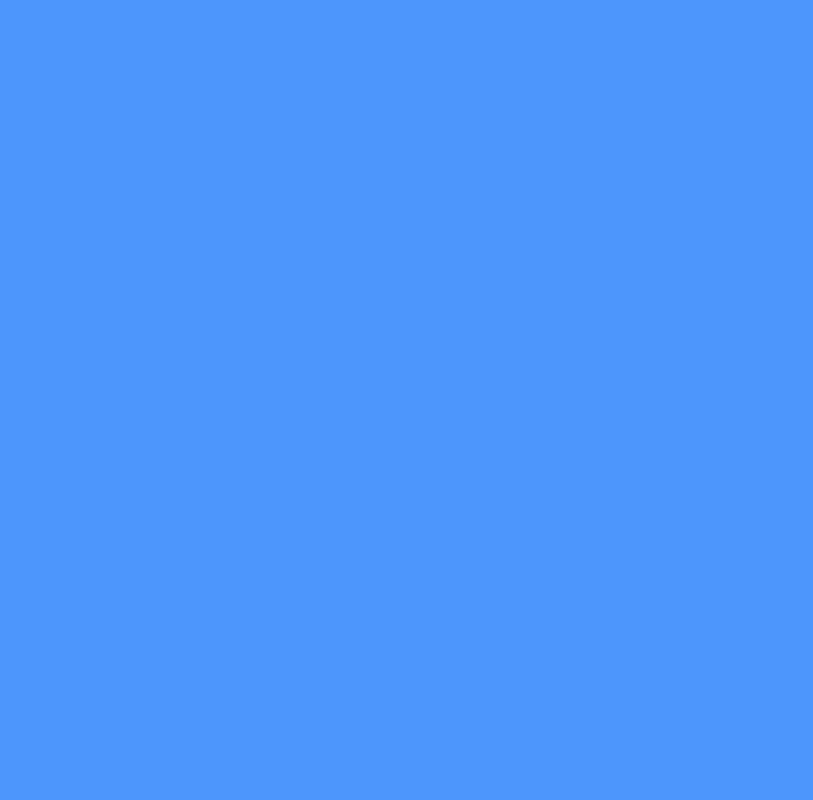
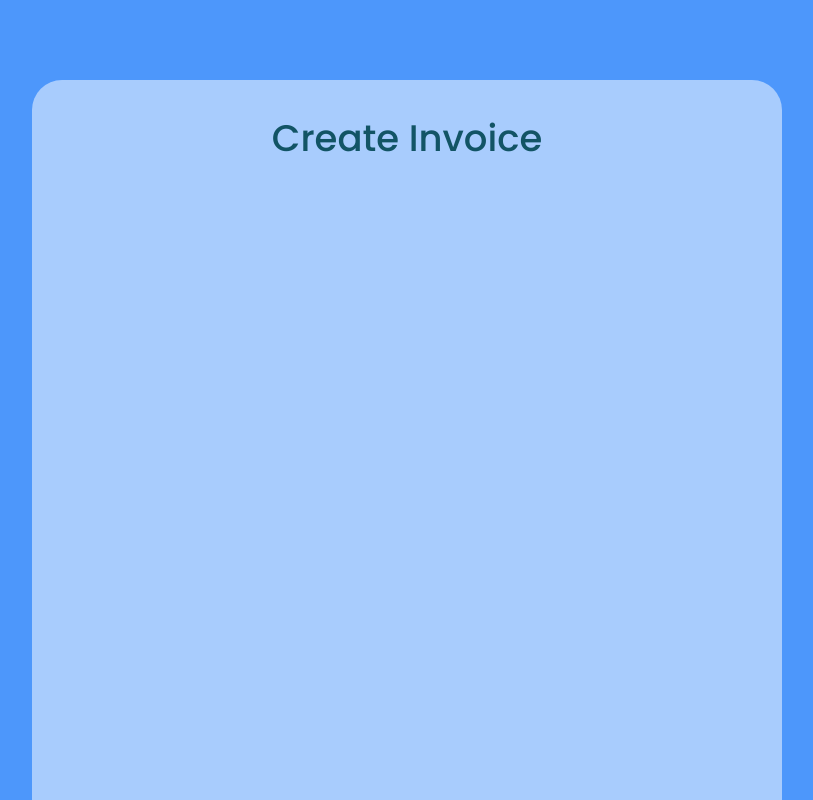
Before and after one commit to Nilaksha00/meditech, a React (Create React App) app: page /create-invoice in a window 1280 px wide. Shown: the top 800 px of the page, without its empty margins (233-1046 px from the left). Built offline with nearby package versions, Linux system fonts and the light colour scheme.

Commit message:
create invoice start implementing

```diff
--- a/package.json
+++ b/package.json
@@ -17,6 +17,7 @@
     "react-router-dom": "^5.2.0",
     "react-scripts": "4.0.3",
     "react-search-field": "^2.0.1",
+    "react-select": "^4.3.1",
     "react-table": "^7.7.0",
     "typeface-poppins": "^1.1.13",
     "web-vitals": "^1.1.2"
--- a/src/App.css
+++ b/src/App.css
@@ -408,3 +408,29 @@ table {
 	border: none;
 	cursor: pointer;
   }
+
+  .invoice-main-container{
+	position: absolute;
+	margin: auto;
+	width: 750px;
+	height: 900px;
+	right: 80px;
+	left: 80px;
+	top: 80px;
+	background: rgba(255, 255, 255, 0.51);
+	border-radius: 30px;
+  }
+
+.create-invoice-title{
+	position: absolute;
+	width: 100%;
+    left: auto;
+    top: 40px;
+	font-family: 'Poppins', sans-serif;
+	font-style: normal;
+	font-weight: 500;
+	font-size: 37px;
+	line-height: 36px;
+	text-align: center;
+	color: #125465;
+}
--- a/src/App.js
+++ b/src/App.js
@@ -5,7 +5,9 @@ import home from "./Components/Home";
 import stock from "./Components/Stock";
 import invoice from "./Components/Invoice";
 import history from "./Components/History";
+import Create_Invoice from "./Components/Create_Invoice";
 import { BrowserRouter as Router, Switch, Route } from "react-router-dom";
+
 
 function App() {
 	return (
@@ -20,6 +22,7 @@ function App() {
 					<Route path='/history' component={history} />
 					<Route path='/leaves' component={MainContainer} />
 					<Route path='/salary' component={MainContainer} />
+					<Route path='/create-invoice' component={Create_Invoice} />
 				</Switch>
 			</div>
 		</Router>
--- /dev/null
+++ b/src/Components/Create_Invoice.js
@@ -0,0 +1,17 @@
+import React, {Component} from "react";
+
+class Create_Invoice extends Component{
+
+    render(){
+        return (
+        <div>
+            <div className="invoice-main-container">
+                <p className="create-invoice-title">Create Invoice</p>
+
+            </div>
+        </div>
+    )}
+}
+
+
+export default Create_Invoice
--- a/src/Components/OrdersList.js
+++ b/src/Components/OrdersList.js
@@ -1,9 +1,71 @@
 
-import React,{useState} from 'react'
+import React, {Component} from 'react'
 import { Link } from "react-router-dom";
-import {orderData} from '../data'
+import axios from 'axios';
 
-function OrdersList() {
+const Order = props =>(
+
+    <tr><div>
+    <Link to="/home" style={{ textDecoration: "none" }}>
+    <td>{props.ord.id}</td>
+    <td> {props.ord.NIC}</td>
+    <>
+        {props.ord.cus_status === "Accepted" && (
+                <td><div className="circle" style={{ backgroundColor: "#92EF00" }}/></td>
+        )}
+        {props.ord.cus_status === "Denied" && (
+                <td><div className="circle" style={{ backgroundColor: "#FA1809" }}/></td>
+        )}
+        {props.ord.cus_status === "Waiting" && (
+                <td><div className="circle" style={{ backgroundColor: "#0464FC" }}/></td>
+        )}
+    </> </Link>
+    <>
+        {props.ord.ph_status === "processing" && (
+                <td><div className="status-container" style={{ backgroundColor: "#92EF00" }}>{props.ord.ph_status}
+                </div></td>
+        )}
+        {props.ord.ph_status === "unavailable" && (
+                <td><div className="status-container" style={{ backgroundColor: "#FA1809" }}>{props.ord.ph_status}</div></td>
+        )}
+        {props.ord.ph_status === "pending" && (
+                <td>
+                    <select className="status-dropdown" style={{ backgroundColor:"#F5FA09"  }} >
+                    <option style={{ backgroundColor: "#F5FA09" }} >pending</option>
+                    <option style={{ backgroundColor: "#FA1809" }} >unavailable</option>
+                    </select></td>
+        )}
+    </>
+    <td style={{ display:'flex' }}>
+    <Link to="/invoice" style={{ textDecoration: "none" }}><button className="order-button">view</button></Link>
+    <Link to="/home" style={{ textDecoration: "none" }}><button className="order-button">proceed</button></Link></td>
+    </div> </tr>
+
+)
+
+
+export default class OrdersList extends Component {
+    constructor(props) {
+        super(props);
+         this.state = { order: [] };
+    }
+
+    componentDidMount() {
+        axios.get('http://localhost:3005/order/')
+        .then(response => {
+            this.setState({order: response.data})
+        }).catch(function (error){
+            console.log(error);
+        })
+    }
+
+    orderList(){
+        return this.state.order.map(function(currentOrder, i){
+            return <Order ord={currentOrder} key={i}/>
+        });
+    }
+
+    render() {
     return (
         <table>
             <thead>
@@ -15,47 +77,5 @@ function OrdersList() {
                  <th className="action">actions</th>
              </tr>
              </thead><div className="table-container">
-            {orderData.map(orderData => {
-
-            return (
-                <div>
-                <tr>
-                <Link to="/home" style={{ textDecoration: "none" }}>
-                <td>{orderData.orderID}</td>
-                <td> {orderData.NIC}</td>
-                <>
-                    {orderData.response === "Accepted" && (
-                            <td><div className="circle" style={{ backgroundColor: "#92EF00" }}/></td>
-                    )}
-                    {orderData.response === "Denied" && (
-                            <td><div className="circle" style={{ backgroundColor: "#FA1809" }}/></td>
-                    )}
-                    {orderData.response === "Waiting" && (
-                            <td><div className="circle" style={{ backgroundColor: "#0464FC" }}/></td>
-                    )}
-                </> </Link>
-                <>
-                    {orderData.status === "processing" && (
-                            <td><div className="status-container" style={{ backgroundColor: "#92EF00" }}>{orderData.status}
-                            </div></td>
-                    )}
-                    {orderData.status === "unavailable" && (
-                            <td><div className="status-container" style={{ backgroundColor: "#FA1809" }}>{orderData.status}</div></td>
-                    )}
-                    {orderData.status === "pending" && (
-                            <td>
-                                <select className="status-dropdown" style={{ backgroundColor: "#F5FA09" }} >
-                                <option eventKey="pending">pending</option>
-                                <option eventKey="unavailable">unavailable</option>
-                                </select></td>
-                    )}
-                </>
-                <td style={{ display:'flex' }}>
-                <Link to="/invoice" style={{ textDecoration: "none" }}><button className="order-button">view</button></Link>
-                <Link to="/home" style={{ textDecoration: "none" }}><button className="order-button">proceed</button></Link></td>
-                </tr></div>
-
-            )
-  })}</div></table>)}
-
-  export default OrdersList;
+                {this.orderList()}
+            </div></table>)}}
```
Also changed, not shown: 1 other file (tests, documents, lock files or other folders).
